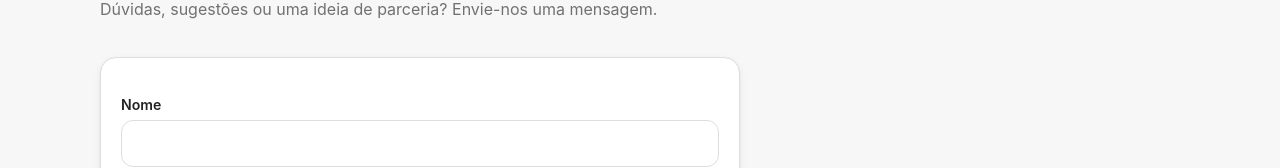
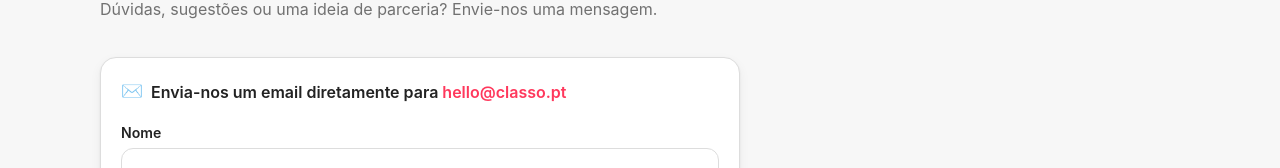
Before and after one commit to maxklein1992/classbooking, a React (Vite) app in the folder frontend/: page /contact in a window 1280 px wide. Shown: the part 158-326 px from the top of the page. Built offline with nearby package versions, Linux system fonts and the light colour scheme; no server answers.

Commit message:
Contact: klikbaar e-mailadres (mailto) tonen
Op de contactpagina staat nu een zichtbaar e-mailadres als mailto-link,
zodat bezoekers direct kunnen mailen. Label vertaald in nl/en/es/pt.

Closes #43

```diff
--- a/frontend/src/i18n/locales/en.json
+++ b/frontend/src/i18n/locales/en.json
@@ -154,6 +154,7 @@
   "contact": {
     "title": "Contact",
     "subtitle": "Questions, feedback or a partnership idea? Send us a message.",
+    "emailLabel": "Email us directly at",
     "success": "Thanks for your message! We'll get back to you soon.",
     "fieldName": "Name",
     "fieldEmail": "Email address",
--- a/frontend/src/i18n/locales/es.json
+++ b/frontend/src/i18n/locales/es.json
@@ -154,6 +154,7 @@
   "contact": {
     "title": "Contacto",
     "subtitle": "¿Preguntas, sugerencias o una idea de colaboración? Envíanos un mensaje.",
+    "emailLabel": "Escríbenos directamente a",
     "success": "¡Gracias por tu mensaje! Te responderemos pronto.",
     "fieldName": "Nombre",
     "fieldEmail": "Correo electrónico",
--- a/frontend/src/i18n/locales/nl.json
+++ b/frontend/src/i18n/locales/nl.json
@@ -154,6 +154,7 @@
   "contact": {
     "title": "Contact",
     "subtitle": "Vragen, feedback of een idee voor samenwerking? Stuur ons een bericht.",
+    "emailLabel": "Mail ons direct op",
     "success": "Bedankt voor je bericht! We nemen snel contact met je op.",
     "fieldName": "Naam",
     "fieldEmail": "E-mailadres",
--- a/frontend/src/i18n/locales/pt.json
+++ b/frontend/src/i18n/locales/pt.json
@@ -154,6 +154,7 @@
   "contact": {
     "title": "Contacto",
     "subtitle": "Dúvidas, sugestões ou uma ideia de parceria? Envie-nos uma mensagem.",
+    "emailLabel": "Envia-nos um email diretamente para",
     "success": "Obrigado pela sua mensagem! Entraremos em contacto em breve.",
     "fieldName": "Nome",
     "fieldEmail": "Endereço de email",
--- a/frontend/src/index.css
+++ b/frontend/src/index.css
@@ -1447,6 +1447,16 @@ textarea:focus {
 .contact-card {
   max-width: 40rem;
 }
+.contact-email {
+  display: flex;
+  align-items: center;
+  gap: 0.5rem;
+  margin: 0 0 1.1rem;
+  font-weight: 600;
+}
+.contact-email-icon {
+  font-size: 1.1rem;
+}
 
 /* ---------- Blog ---------- */
 .blog-card {
--- a/frontend/src/pages/ContactPage.tsx
+++ b/frontend/src/pages/ContactPage.tsx
@@ -8,6 +8,9 @@ interface FormState {
 }
 
 const emptyForm: FormState = { name: '', email: '', message: '' }
+
+// Publiek contact-e-mailadres (zelfde als in de footer).
+const CONTACT_EMAIL = 'hello@classo.pt'
 
 export default function ContactPage() {
   const { t } = useTranslation()
@@ -36,6 +39,16 @@ export default function ContactPage() {
       </div>
 
       <section className="card contact-card">
+        <p className="contact-email">
+          <span className="contact-email-icon" aria-hidden="true">
+            ✉️
+          </span>
+          <span>
+            {t('contact.emailLabel')}{' '}
+            <a href={`mailto:${CONTACT_EMAIL}`}>{CONTACT_EMAIL}</a>
+          </span>
+        </p>
+
         {sent && (
           <div className="alert" role="status">
             {t('contact.success')}
```
